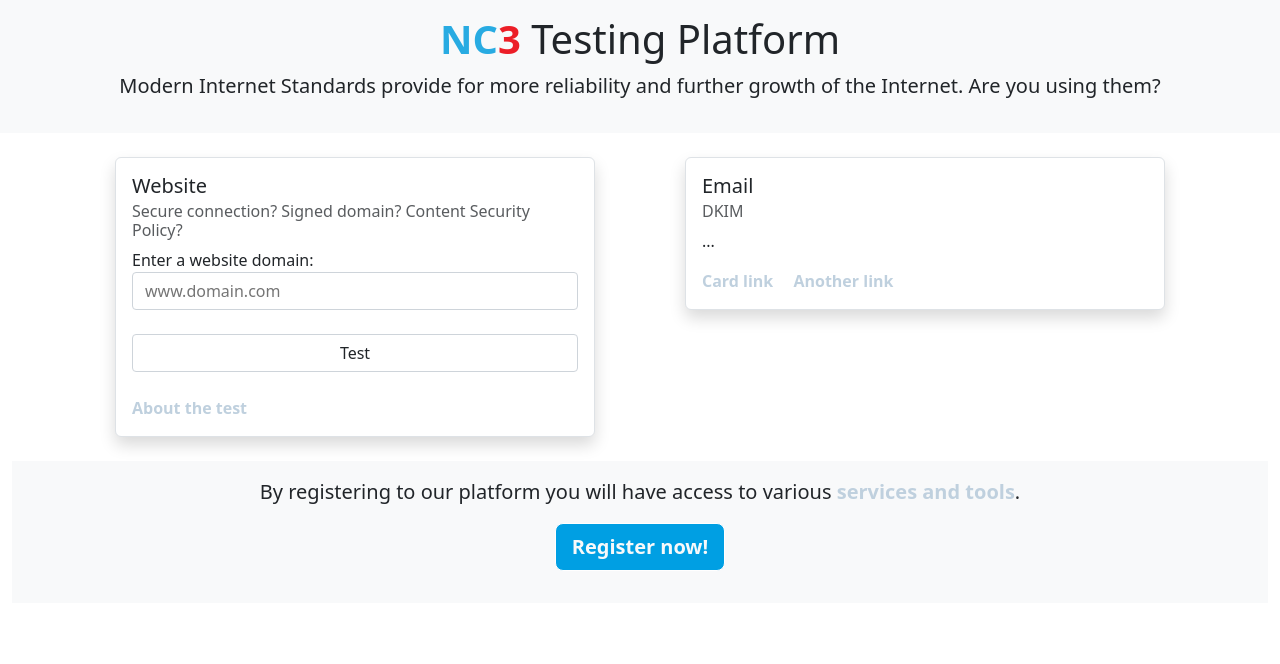
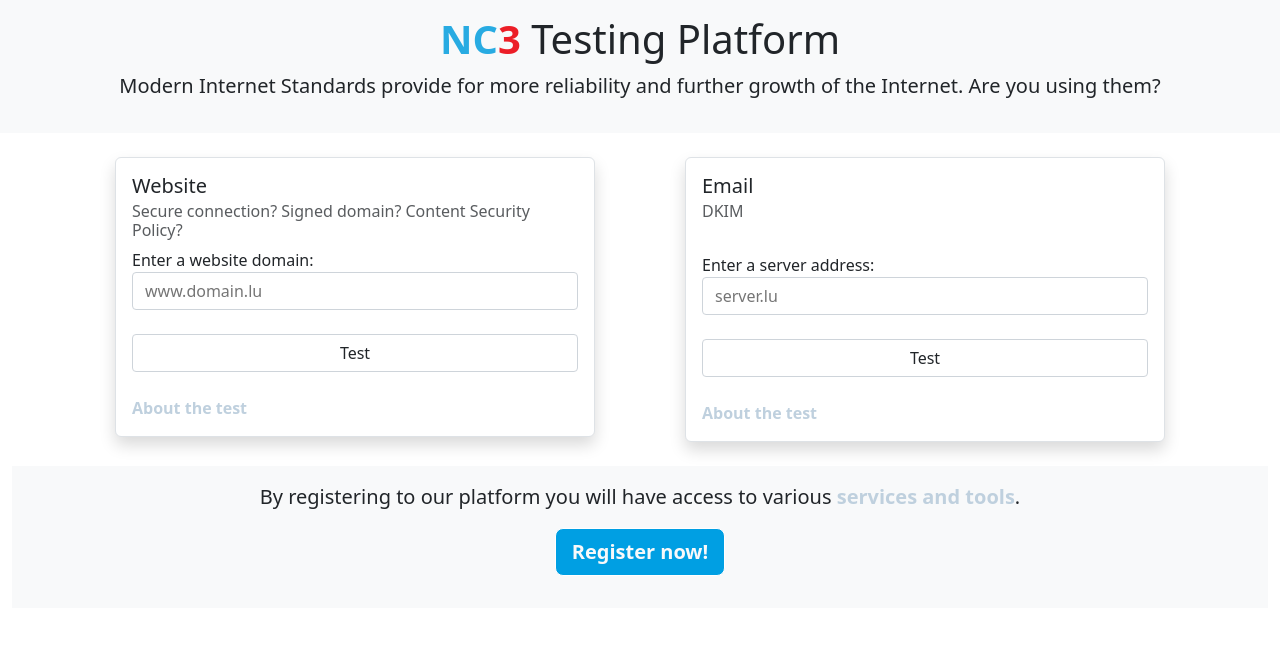
Before and after one commit to NC3-LU/TestingPlatform, a Django app: template landing_page/templates/index.html in a window 1280 px wide. Shown: the part 92-756 px from the top of the page. Run offline with Django 3.2, Linux system fonts and the light colour scheme; the template is opened without the code that fills it, so the values that code supplies are empty; some libraries are stand-ins or nearby versions.

Commit message:
chg: [landing_page] Updated email check form.

```diff
--- a/landing_page/templates/landing_page.html
+++ b/landing_page/templates/landing_page.html
@@ -20,7 +20,7 @@
               {% if error %}
               <span class="text-danger">{{ error }}</span>
               {% endif %}
-              <input type="text" placeholder="www.domain.com" id="target" name="target" value="{{ form }}" required><br />
+              <input type="text" placeholder="www.domain.lu" id="target" name="target" value="{{ form }}" required><br />
               <input type="submit" value="Test" class="btn btn-secondary">
           </form><br />
 
@@ -34,9 +34,12 @@
         <div class="card-body">
           <h5 class="card-title">Email</h5>
           <h6 class="card-subtitle mb-2 text-muted">DKIM</h6>
-          <p class="card-text">...</p>
-          <a href="#" class="card-link">Card link</a>
-          <a href="#" class="card-link">Another link</a>
+          <form method="post" action="#" class=""><br />
+            <label>Enter a server address:</label><br>
+            <input type="text" placeholder="server.lu" id="target" name="target" value="" required><br />
+            <input type="submit" value="Test" class="btn btn-secondary">
+          </form><br />
+          <a href="#" class="card-link">About the test</a>
         </div>
       </div>
     </div>
```
